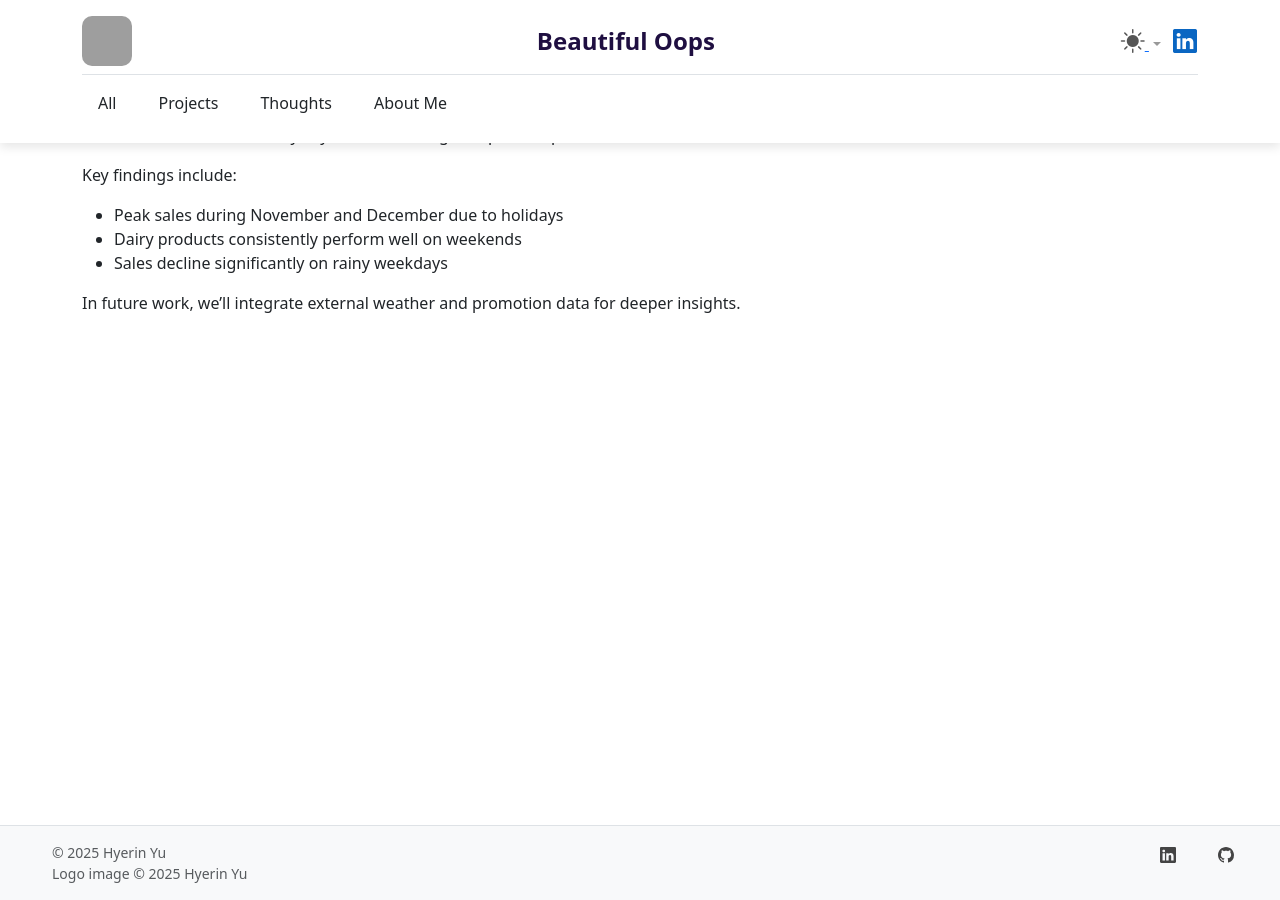
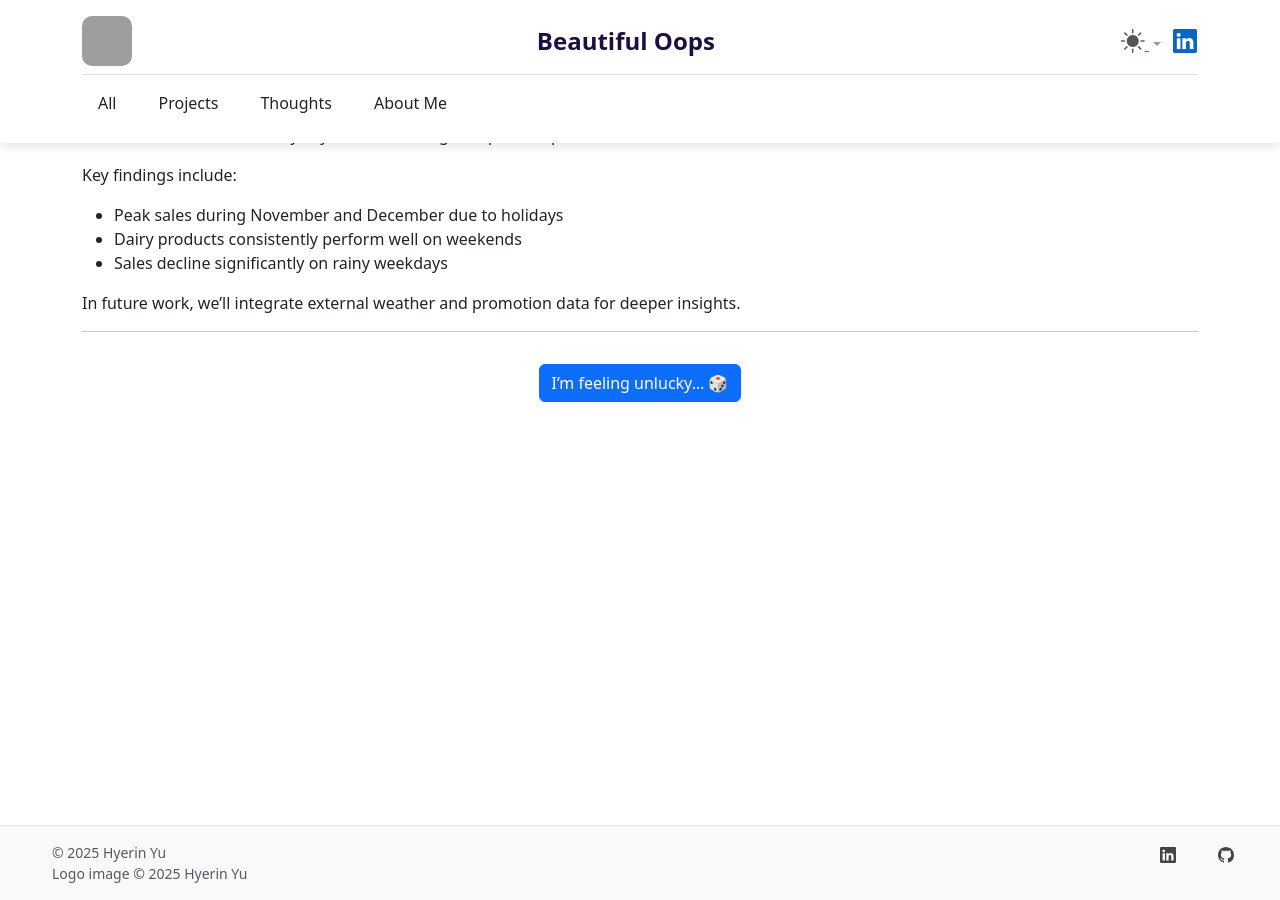
Before and after one commit to hyelinyu/hyelinyu.github.io, a Jekyll site: the page built from _posts/2024-05-04-data-grocery.md, in a window 1280 px wide and 900 px high, scrolled down 205 px. Built offline with Jekyll 4.4.1, drawn with Linux system fonts in a browser that asks for light colours; comment, search, counter and statistics services are not loaded; some of the changed lines change nothing that is shown; grey boxes are pictures that could not be loaded.

Commit message:
added random button

```diff
--- a/_layouts/default.html
+++ b/_layouts/default.html
@@ -86,6 +86,7 @@
   <!-- 본문 영역 -->
   <main>
     {{ content }}
+
   </main>
 
   <!-- Footer -->
--- a/_layouts/post.html
+++ b/_layouts/post.html
@@ -100,8 +100,19 @@
       <h1 class="fw-bold">{{ page.title }}</h1>
       <p class="text-muted">{{ page.date | date: "%B %d, %Y" }}</p>
       {{ content }}
+      <hr>
+
+  <!-- 🎲 랜덤 포스트 이동 버튼 -->
+  <div class="random-post-button" style="margin: 2rem 0; text-align: center;">
+    <button onclick="goToRandomPost()" class="btn btn-primary">
+      I’m feeling unlucky… 🎲
+    </button>
+  </div>
+
+  <!-- 💬 댓글 영역 -->
   <div class="comments-section" id="giscus-container"></div>
 
+  <!-- ✅ giscus 댓글 스크립트 -->
   <script>
     function loadGiscus(theme) {
       const giscusContainer = document.getElementById('giscus-container');
@@ -118,28 +129,29 @@
       script.setAttribute('data-reactions-enabled', '1');
       script.setAttribute('data-emit-metadata', '0');
       script.setAttribute('data-input-position', 'bottom');
-    script.setAttribute('data-theme', theme); // ⭐ 테마 자동 설정
+      script.setAttribute('data-theme', document.body.classList.contains('dark-mode') ? 'dark_dimmed' : 'gruvbox_light');
       script.setAttribute('data-lang', 'en');
       script.setAttribute('crossorigin', 'anonymous');
       script.async = true;
 
-    giscusContainer.innerHTML = ''; // 기존 댓글 iframe 제거
+      giscusContainer.innerHTML = '';
       giscusContainer.appendChild(script);
     }
 
-  // 첫 로딩 시 현재 모드 판단
-  const isDark = document.body.classList.contains('dark-mode');
-  loadGiscus(isDark ? 'gruvbox_dark' : 'gruvbox_light');
+    // 처음 로드 시 Giscus 테마 설정
+    document.addEventListener('DOMContentLoaded', () => {
+      loadGiscus(document.body.classList.contains('dark-mode') ? 'dark_dimmed' : 'gruvbox_light');
+    });
 
-  // 모드가 바뀔 때 Giscus 테마도 바꾸기 (body class 감지)
+    // 다크모드 변경 시 Giscus 테마 동기화
     const observer = new MutationObserver(() => {
-    const isNowDark = document.body.classList.contains('dark-mode');
+      const isDarkNow = document.body.classList.contains('dark-mode');
       const iframe = document.querySelector('iframe.giscus-frame');
       if (iframe) {
         iframe.contentWindow.postMessage({
           giscus: {
             setConfig: {
-            theme: isNowDark ? 'gruvbox_dark' : 'gruvbox_light'
+              theme: isDarkNow ? 'dark_dimmed' : 'gruvbox_light'
             }
           }
         }, 'https://giscus.app');
@@ -147,6 +159,17 @@
     });
 
     observer.observe(document.body, { attributes: true, attributeFilter: ['class'] });
+
+    // 🎲 랜덤 포스트 URL 목록 (Liquid 문법 주의!)
+    const postUrls = [
+      {% for post in site.posts %}
+        '{{ post.url }}'{% unless forloop.last %},{% endunless %}
+      {% endfor %}
+    ];
+    function goToRandomPost() {
+      const randomUrl = postUrls[Math.floor(Math.random() * postUrls.length)];
+      window.location.href = randomUrl;
+    }
   </script>
     </article>
   </main>
```
Lines whose indentation alone changed are shown as unchanged.
